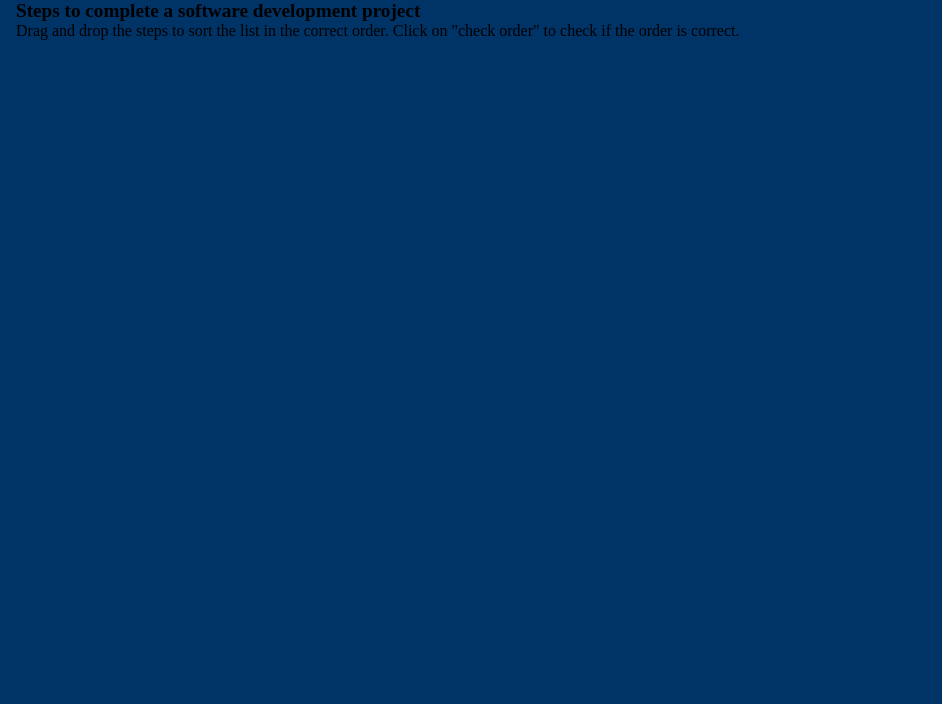
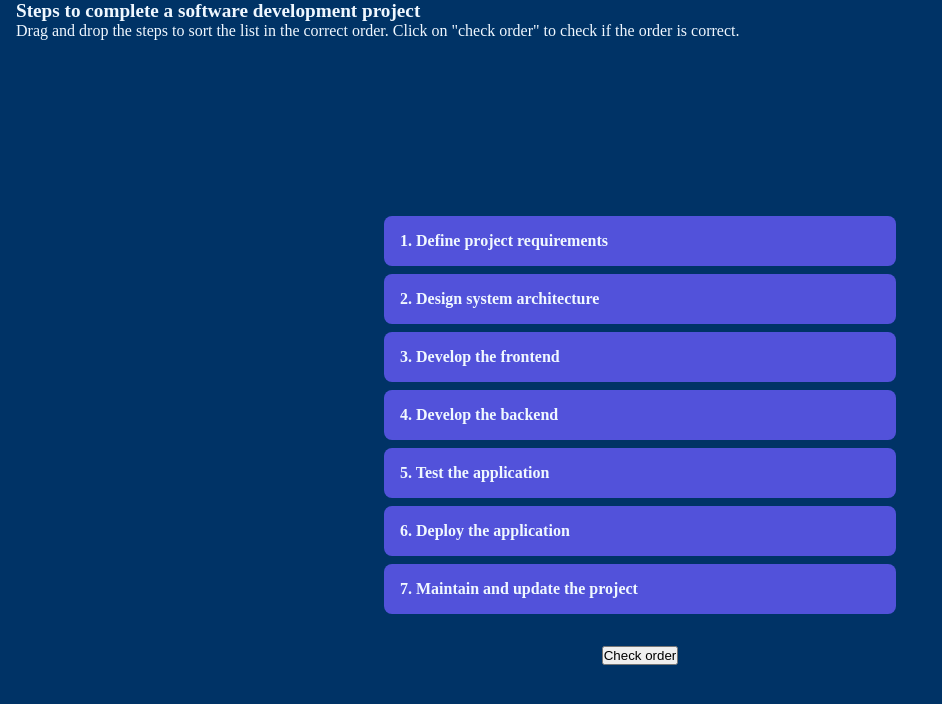
Before and after one commit to Magnus-WO/Drag-able_list-workshop, a website built with Vite: page index.html in a window 1280 px wide. Shown: the whole page, without its empty margins (0-942 px from the left). Built offline with nearby package versions, Linux system fonts and the light colour scheme.

Commit message:
create list items

```diff
--- a/src/css/reset.css
+++ b/src/css/reset.css
@@ -7,3 +7,7 @@
 button {
   cursor: pointer;
 }
+ol,
+ul {
+  list-style: none;
+}
--- a/src/css/styles.css
+++ b/src/css/styles.css
@@ -2,6 +2,7 @@ body {
   width: 100%;
   height: 100vh;
   background-color: var(--color-background-dark);
+  color: var(--color-text-light);
 }
 
 .header {
@@ -13,6 +14,10 @@ body {
   font-size: var(--font-size-medium);
 }
 
+main {
+  width: 100%;
+  height: 100%;
+}
 .main-container {
   width: 100%;
   height: 100%;
@@ -30,3 +35,28 @@ body {
   flex-direction: column;
   gap: var(--spacing-small);
 }
+
+.list__item {
+  padding: var(--spacing-medium);
+  background-color: var(--color-background-medium);
+  cursor: grab;
+  font-weight: bold;
+  border-radius: var(--border-radius-medium);
+}
+
+.list__item--dragged {
+  background-color: var(--color-button-hover);
+}
+
+.list__compar.button {
+  min-width: 160px;
+  min-height: 32px;
+}
+
+.correct {
+  color: forestgreen;
+}
+
+.icorrect {
+  color: var(--color-text-error);
+}
--- a/src/js/app.js
+++ b/src/js/app.js
@@ -0,0 +1,3 @@
+import createListItem from "./createListItems.js";
+
+document.addEventListener("DOMContentLoaded", createListItem());
--- /dev/null
+++ b/src/js/createListItems.js
@@ -0,0 +1,22 @@
+import stepsForSoftwareProject from "./stepsData.js";
+
+const createListItem = () => {
+  const list = document.querySelector(".list");
+  list.innerHTML = "";
+  stepsForSoftwareProject.forEach((step, index) => {
+    const listItem = document.createElement("li");
+    list.append(listItem);
+    listItem.textContent = `${index + 1}. ${step}`;
+    listItem.classList.add("list__item");
+    listItem.setAttribute("draggable", true);
+    listItem.setAttribute("data-index", index);
+  });
+  const compareButton = document.createElement("button");
+  document.querySelector(".main-container").append(compareButton);
+  compareButton.textContent = "Check order";
+  compareButton.classList.add("list__compare-button");
+  //   compareButton.addEventListener("click", compareOrder());
+  //   handleDragnDrop()
+};
+
+export default createListItem;
--- /dev/null
+++ b/src/js/stepsData.js
@@ -0,0 +1,11 @@
+const stepsForSoftwareProject = [
+  "Define project requirements",
+  "Design system architecture",
+  "Develop the frontend",
+  "Develop the backend",
+  "Test the application",
+  "Deploy the application",
+  "Maintain and update the project",
+];
+
+export default stepsForSoftwareProject;
```
